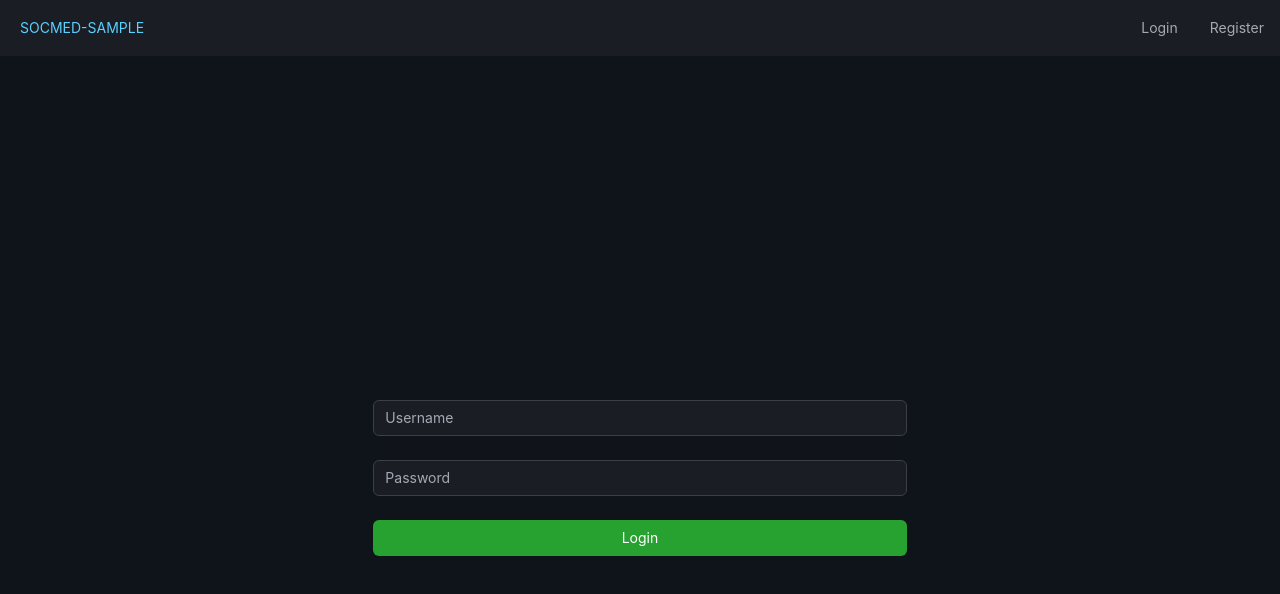
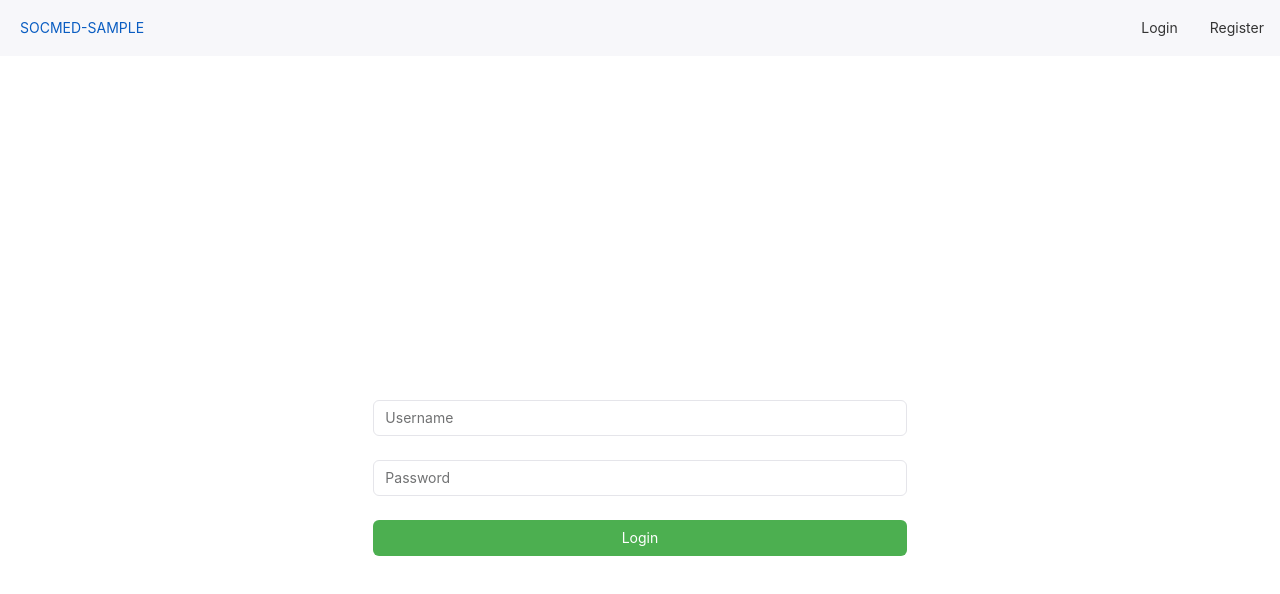
Before and after one commit to lyingtakemura/socmed-sample, a React (Create React App) app in the folder frontend/: page /login in a window 1280 px wide. Shown: the top 594 px of the page. Built offline with nearby package versions, Linux system fonts and the light colour scheme.

Commit message:
npm install -D tailwindcss

```diff
--- a/frontend/package.json
+++ b/frontend/package.json
@@ -42,6 +42,7 @@
         ]
     },
     "devDependencies": {
-        "prettier": "2.7.1"
+        "prettier": "2.7.1",
+        "tailwindcss": "^3.2.7"
     }
 }
--- a/frontend/src/css/index.css
+++ b/frontend/src/css/index.css
@@ -1,3 +1,7 @@
+@tailwind base;
+@tailwind components;
+@tailwind utilities;
+
 /* body {
   margin: 0;
   font-family: -apple-system, BlinkMacSystemFont, 'Segoe UI', 'Roboto', 'Oxygen',
--- a/frontend/src/index.js
+++ b/frontend/src/index.js
@@ -8,7 +8,6 @@ import reportWebVitals from "./reportWebVitals";
 import { Provider } from "react-redux";
 import { store } from "./redux/store";
 
-import { CustomProvider } from "rsuite";
 
 import { PersistGate } from "redux-persist/integration/react";
 import { persistStore } from "redux-persist";
@@ -20,9 +19,7 @@ root.render(
     <BrowserRouter>
         <Provider store={store}>
             <PersistGate loading={null} persistor={persistor}>
-                <CustomProvider theme="dark">
-                    <App />
-                </CustomProvider>
+                <App />
             </PersistGate>
         </Provider>
     </BrowserRouter>
--- /dev/null
+++ b/frontend/tailwind.config.js
@@ -0,0 +1,8 @@
+/** @type {import('tailwindcss').Config} */
+module.exports = {
+    content: ["./src/**/*.{js,jsx,ts,tsx}"],
+    theme: {
+        extend: {},
+    },
+    plugins: [],
+};
```
Also changed, not shown: 1 other file (tests, documents, lock files or other folders).
